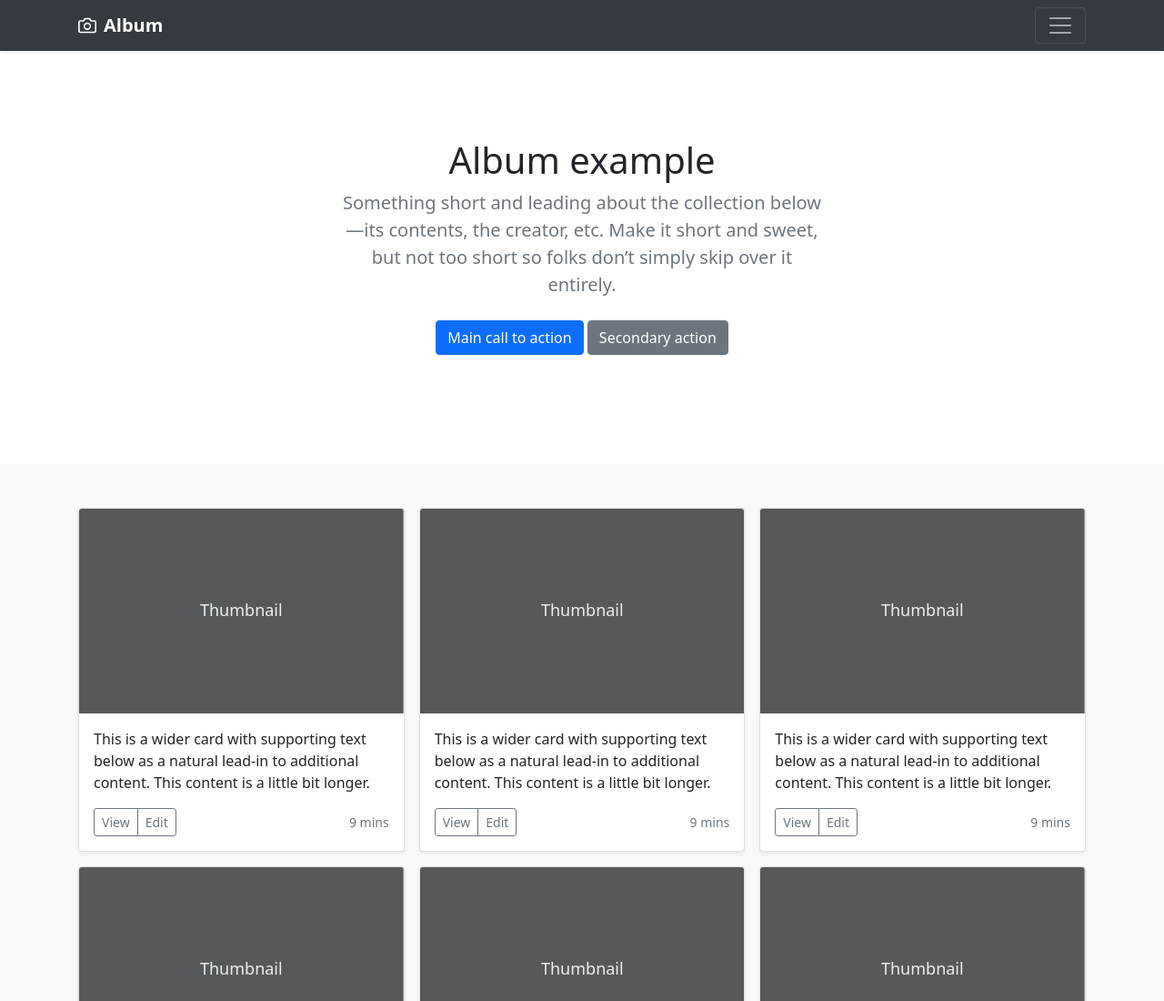
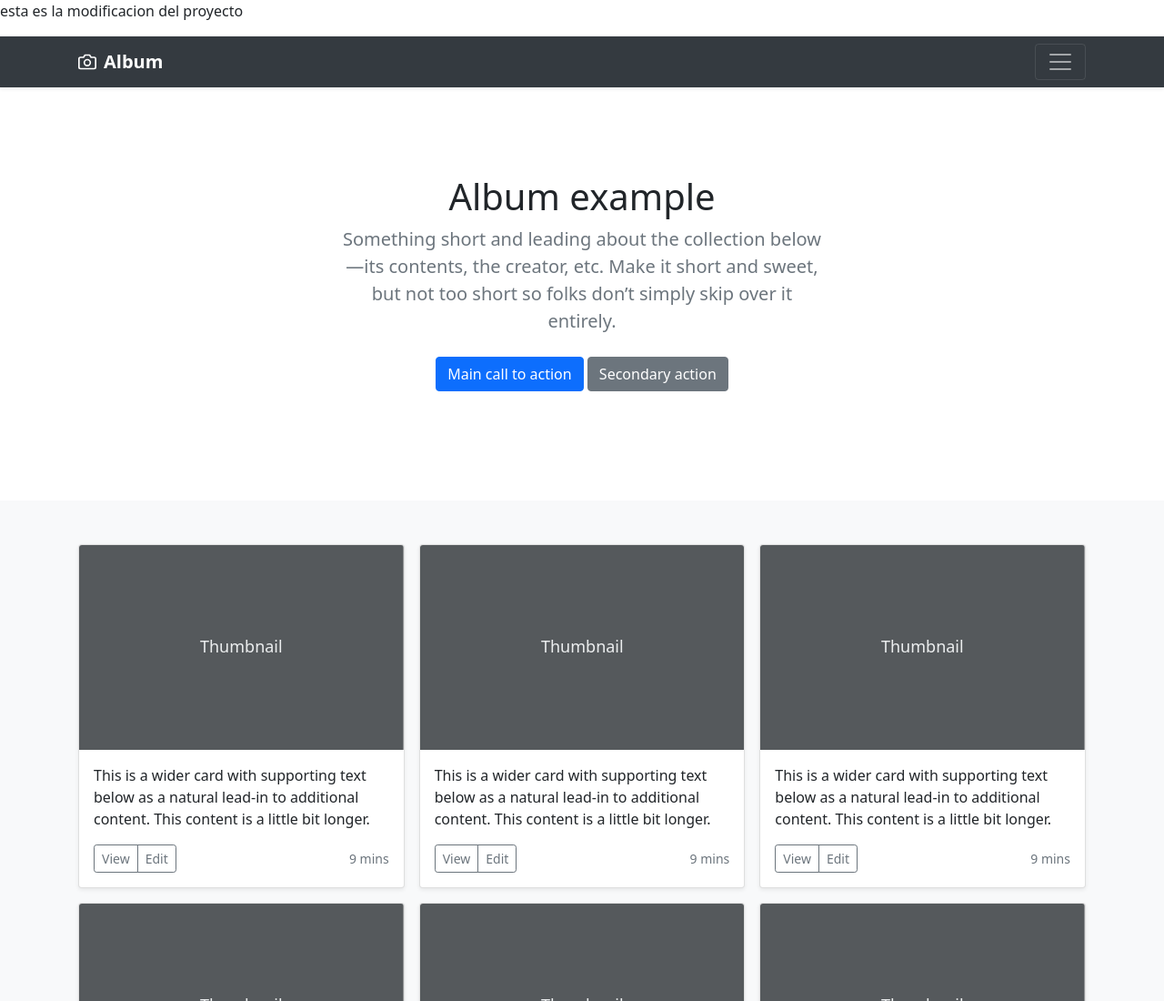
Before and after one commit to oscarApp2/appBorrar, a plain HTML site: page index.html in a window 1280 px wide. Shown: the top 1100 px of the page at 91% size. Drawn offline with nearby package versions, Linux system fonts and the light colour scheme.

Commit message:
commit desde proyecto clonado desde pildoras2

```diff
--- a/index.html
+++ b/index.html
@@ -39,7 +39,7 @@
 </head>
 
 <body>
-
+  <p>esta es la modificacion del proyecto</p>
   <header>
     <div class="collapse bg-dark" id="navbarHeader">
       <div class="container">
```
